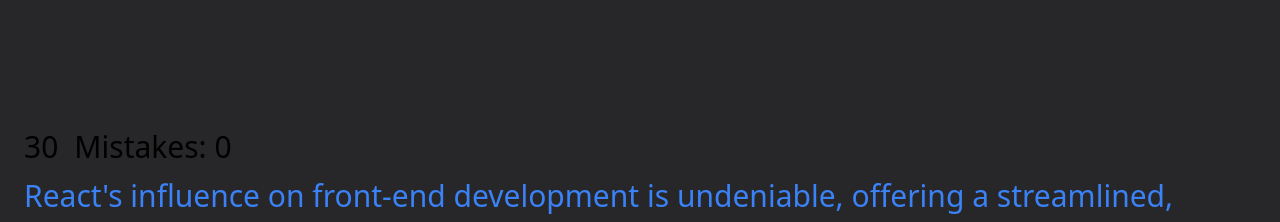
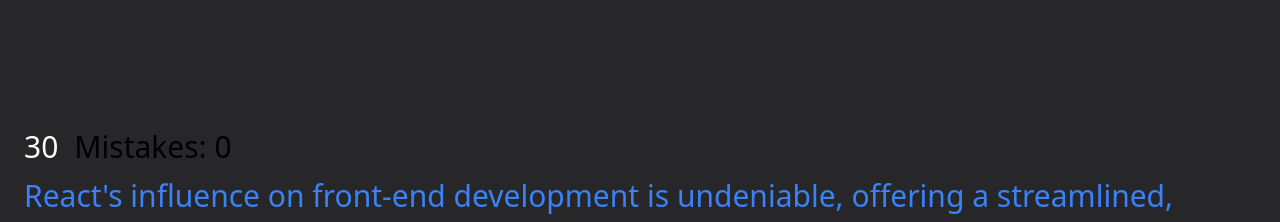
Before and after one commit to Sreesanth46/VueTypeRush, a Nuxt app: page / in a window 1280 px wide. Shown: the part 204-426 px from the top of the page. Built offline with nearby package versions, Linux system fonts and the light colour scheme.

Commit message:
style: updated timer styles

```diff
--- a/components/Timer.vue
+++ b/components/Timer.vue
@@ -13,17 +13,35 @@
 });
 
 const countDown = computed(() => {
-  if (!props.start && counter.value !== props.timer + 1) return props.timer;
+  if (!props.start && counter.value !== props.timer + 1) {
+    return {
+      class: "text-white",
+      timer: props.timer,
+    };
+  }
 
   const remainingTime = props.timer - counter.value;
+
   if (remainingTime < 0) {
     pause();
     emit("timeUp");
-    return "Time is up!";
-  } else return remainingTime;
+    return {
+      class: "text-red-500 font-bold",
+      timer: "Time is up!",
+    };
+  } else {
+    let styleClass = "text-white";
+    if (remainingTime <= 10) styleClass = "text-red-400 animate-ping";
+    return {
+      class: styleClass,
+      timer: remainingTime,
+    };
+  }
 });
 </script>
 
 <template>
-  <p>{{ countDown }}</p>
+  <p :class="countDown.class">
+    {{ countDown.timer }}
+  </p>
 </template>
```
